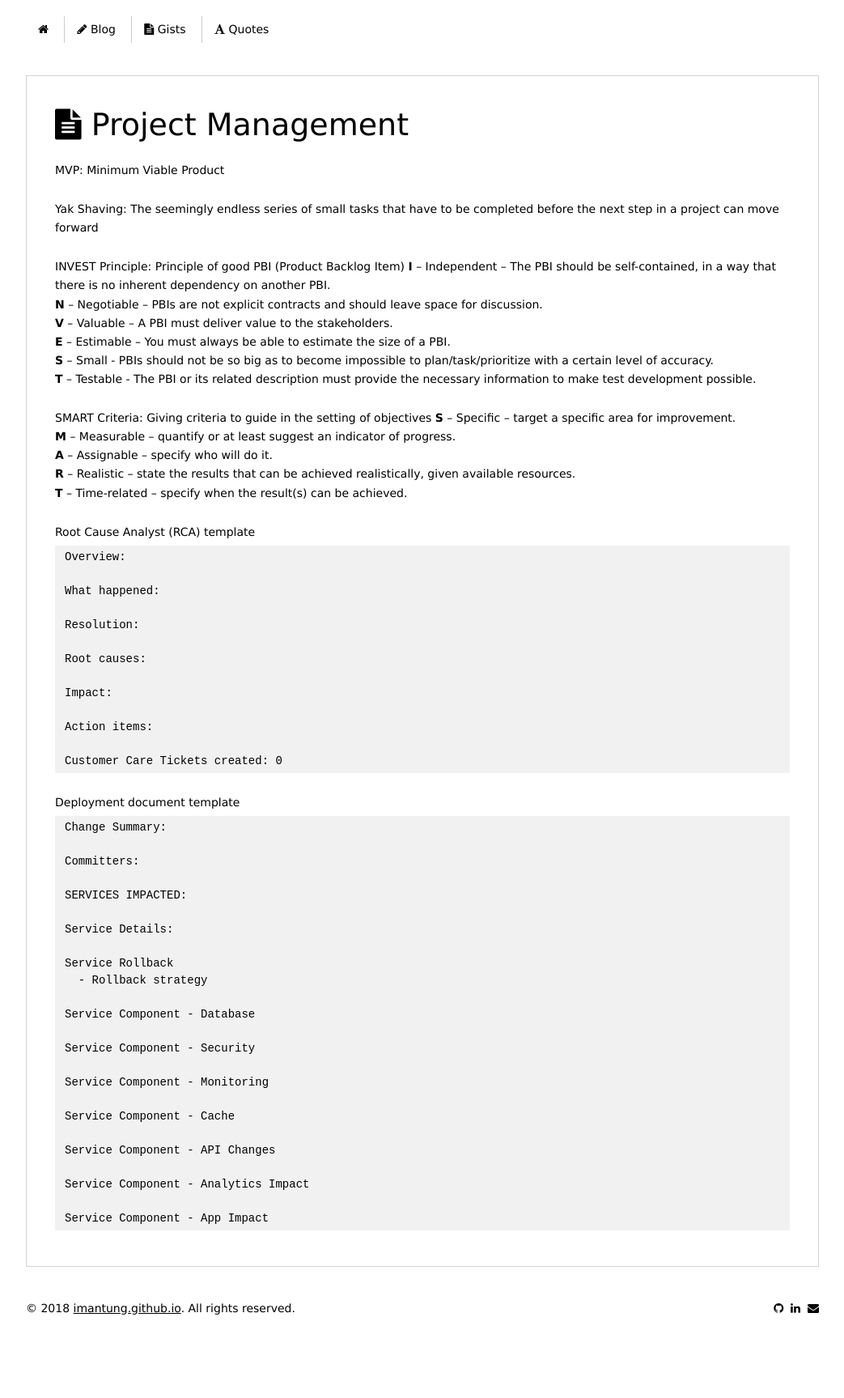
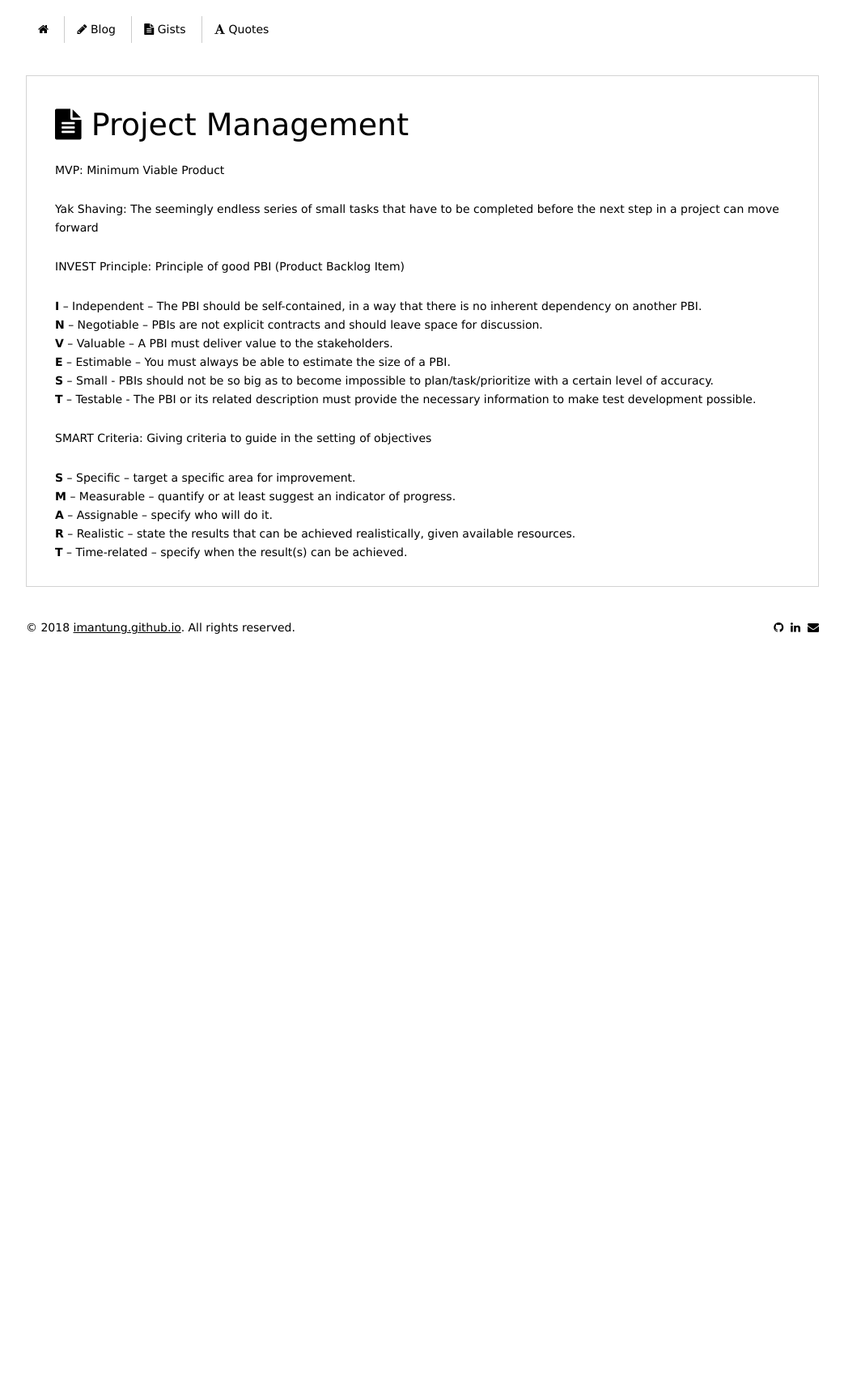
Before and after one commit to imantung/imantung.github.io, a Jekyll site: the page built from gist/concepts/project-management.md, in a window 1280 px wide. Shown: the whole page at 81% size, without its empty margins (118-1161 px from the left). Built offline with Jekyll 4.4.1, drawn with Linux system fonts in a browser that asks for light colours; nearby versions of some CDN libraries; after the commit the page ends 900 px from its top, so only the background shows below that.

Commit message:
[iman] add documentation gist

````diff
--- a/gist/concepts/project-management.md
+++ b/gist/concepts/project-management.md
@@ -8,6 +8,7 @@
 Yak Shaving: The seemingly endless series of small tasks that have to be completed before the next step in a project can move forward
 
 INVEST Principle: Principle of good PBI (Product Backlog Item)
+
 **I** – Independent – The PBI should be self-contained, in a way that there is no inherent dependency on another PBI.
 **N** – Negotiable – PBIs are not explicit contracts and should leave space for discussion.
 **V** – Valuable – A PBI must deliver value to the stakeholders.
@@ -16,54 +17,9 @@
 **T** – Testable - The PBI or its related description must provide the necessary information to make test development possible.
 
 SMART Criteria: Giving criteria to guide in the setting of objectives
+
 **S** – Specific – target a specific area for improvement.
 **M** – Measurable – quantify or at least suggest an indicator of progress.
 **A** – Assignable – specify who will do it.
 **R** – Realistic – state the results that can be achieved realistically, given available resources.
 **T** – Time-related – specify when the result(s) can be achieved.
-
-
-Root Cause Analyst (RCA) template
-```
-Overview:
-
-What happened:
-
-Resolution:
-
-Root causes:
-
-Impact:
-
-Action items:
-
-Customer Care Tickets created: 0
-```
-
-Deployment document template
-```
-Change Summary:
-
-Committers:
-
-SERVICES IMPACTED:
-
-Service Details:
-
-Service Rollback
-  - Rollback strategy
-
-Service Component - Database
-
-Service Component - Security
-
-Service Component - Monitoring
-
-Service Component - Cache
-
-Service Component - API Changes
-
-Service Component - Analytics Impact
-
-Service Component - App Impact
-```
````
Also changed, not shown: gist/concepts/documentation.md (added, +37 -0 lines).
